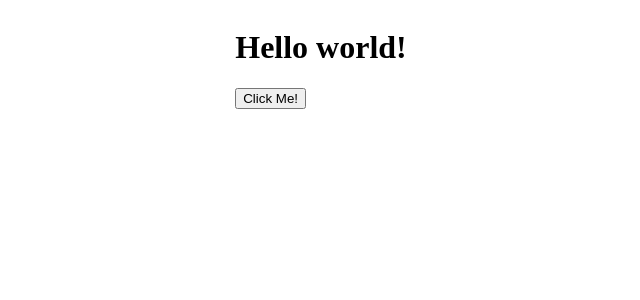
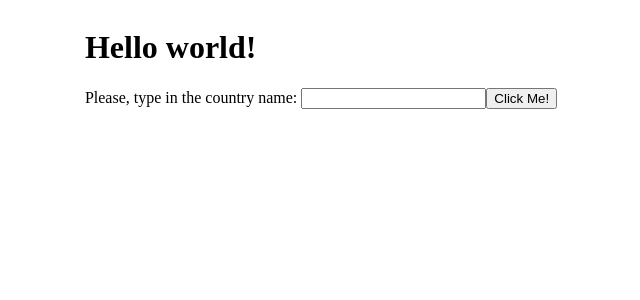
Before and after one commit to arthurazoubel/Angular-mini-project, an Angular app in the folder find-my-university/: page / in a window 1280 px wide. Shown: the top 300 px of the page, without its empty margins (319-959 px from the left). Built offline with nearby package versions, Linux system fonts and the light colour scheme.

Commit message:
input for country

```diff
--- a/find-my-university/src/app/app.component.html
+++ b/find-my-university/src/app/app.component.html
@@ -1,5 +1,8 @@
 <h1>Hello world!</h1>
-<button (click)="generateList()">Click Me!</button>
+<label>Please, type in the country name:
+    <input (keyup)="countryTyped($event)" />
+</label>
+<button (click)="generateList(country)">Click Me!</button>
 <ul>
     <li *ngFor="let university of universitiesList">
         {{ university.universityName }} - {{ university.city }} - {{ university.country }} - {{ university.webPage }}
--- a/find-my-university/src/app/app.component.ts
+++ b/find-my-university/src/app/app.component.ts
@@ -18,15 +18,24 @@ interface University {
 
 export class AppComponent implements OnInit {
   universitiesList: University[] = []
+  country: string = ''
+  errorText: string = ''
 
   constructor(private http: HttpClient) {
   }
 
-  generateList() {
-    this.http.get<any[]>('http://universities.hipolabs.com/search?country=Brazil')
+  countryTyped($event:any) {
+    this.country = $event.target.value
+  }
+
+  generateList(country: string) {
+    this.universitiesList = []
+    this.http.get<any[]>(`http://universities.hipolabs.com/search?country=${country}`)
       .subscribe(data => {
+        if (!data.length) {
+          this.errorText = 'No returns for that country'
+        } else {
           data.map((item, index) => {
-          //console.log(item)
             this.universitiesList.push(
               {
                 id: index,
@@ -38,11 +47,11 @@ export class AppComponent implements OnInit {
             )
           })
           console.log(this.universitiesList)
+        }
       })
   }
 
   ngOnInit(): void {
-    console.log('Im working fine')
     // this.http.get<University[]>('http://universities.hipolabs.com/search?country=Brazil')
     //   .subscribe( data => {
     //     //console.log(data);
```
Lines whose indentation alone changed are shown as unchanged.
